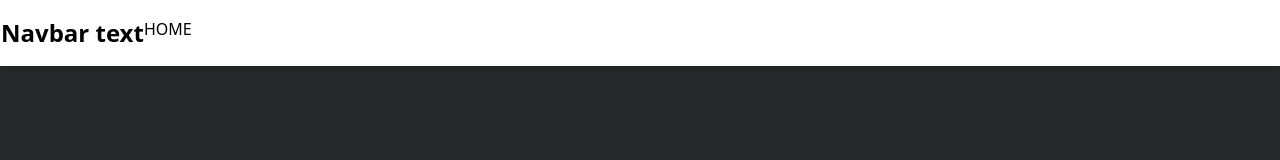
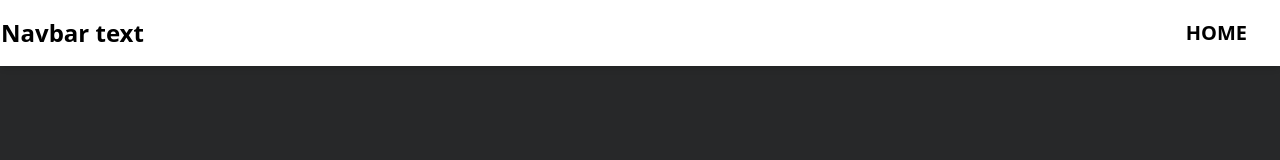
Before and after one commit to zlrkw11/portfolio-zl, a React (Vite) app: page / in a window 1280 px wide. Shown: the top 160 px of the page. Built offline with nearby package versions, Linux system fonts and the light colour scheme.

Commit message:
navbar structure

```diff
--- a/src/components/Navbar.jsx
+++ b/src/components/Navbar.jsx
@@ -6,9 +6,9 @@ function Navbar() {
         <div className="font-bold text-2xl cursor-pointer flex items-center">
           Navbar text
         </div>
-        <ul>
+        <ul className="md:flex md:items-center ml-auto">
           {Links.map((link) => (
-            <li key={link.name}>
+            <li key={link.name} className="mr-8 text-xl font-semibold">
               <a href={link.link}>{link.name}</a>
             </li>
           ))}
```
